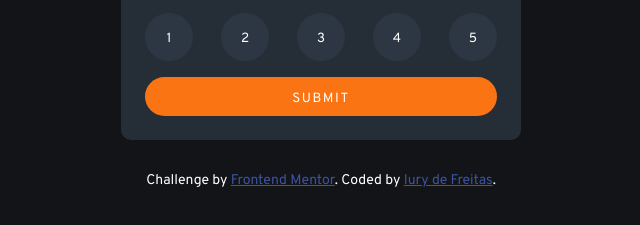
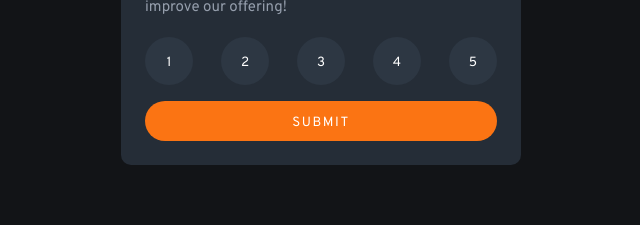
Before and after one commit to Iury96/projeto-js, a plain HTML site: page index.html in a window 1280 px wide. Shown: the part 421-646 px from the top of the page, without its empty margins (319-959 px from the left). Drawn offline with Linux system fonts and the light colour scheme.

Commit message:
Retirada de rodapé

```diff
--- a/index.css
+++ b/index.css
@@ -133,23 +133,3 @@ transition: 0.3s;
 
     display: none;
 }
-
-
-
-
-
-
-
-
-
-
-.attribution {
-    font-size: 14px;
-    text-align: center;
-    color: #fff;
-    margin-top: 2rem;
-}
-
-.attribution a {
-    color: hsl(228, 45%, 44%);
-}
--- a/index.html
+++ b/index.html
@@ -10,7 +10,6 @@
 </head>
 
 <body>
-
 
   <div class="main-container">
     <img src="./images/icon-star.svg" alt="star">
@@ -39,12 +38,6 @@
     <button class="btn-submit" id="rate-again">Rate Again</button>
   </div>
 
-
-  <div class="attribution">
-    Challenge by <a href="https://www.frontendmentor.io?ref=challenge" target="_blank">Frontend Mentor</a>.
-    Coded by <a href="#">Iury de Freitas</a>.
-  </div>
-
 <script src="index.js"></script>
 </body>
 
```
